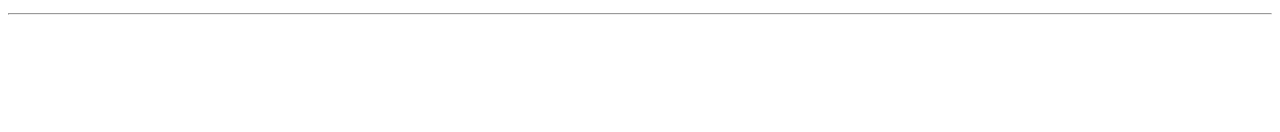
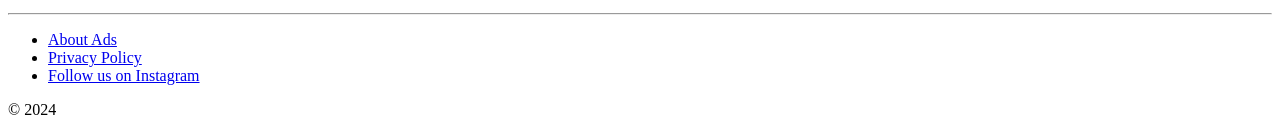
Before and after one commit to GhazaalNorouzi/group6, a plain HTML site: page the handmaid's tale.html in a window 1280 px wide. Shown: the part 2011-2143 px from the top of the page. Before the commit the page ends 2034 px from the top, so only its background shows below. Drawn offline with Linux system fonts and the light colour scheme.

Commit message:
Create footer

```diff
--- a/the handmaid's tale.html
+++ b/the handmaid's tale.html
@@ -156,5 +156,13 @@
         </article>
         <hr/>
     </main>
+    <footer>
+        <ul>
+            <li><a href="#">About Ads</a></li>
+            <li><a href="#">Privacy Policy</a></li>
+            <li><a href="#">Follow us on Instagram</a></li>
+        </ul>
+        <p>© 2024</p>
+    </footer>
 </body>
 </html>
```
